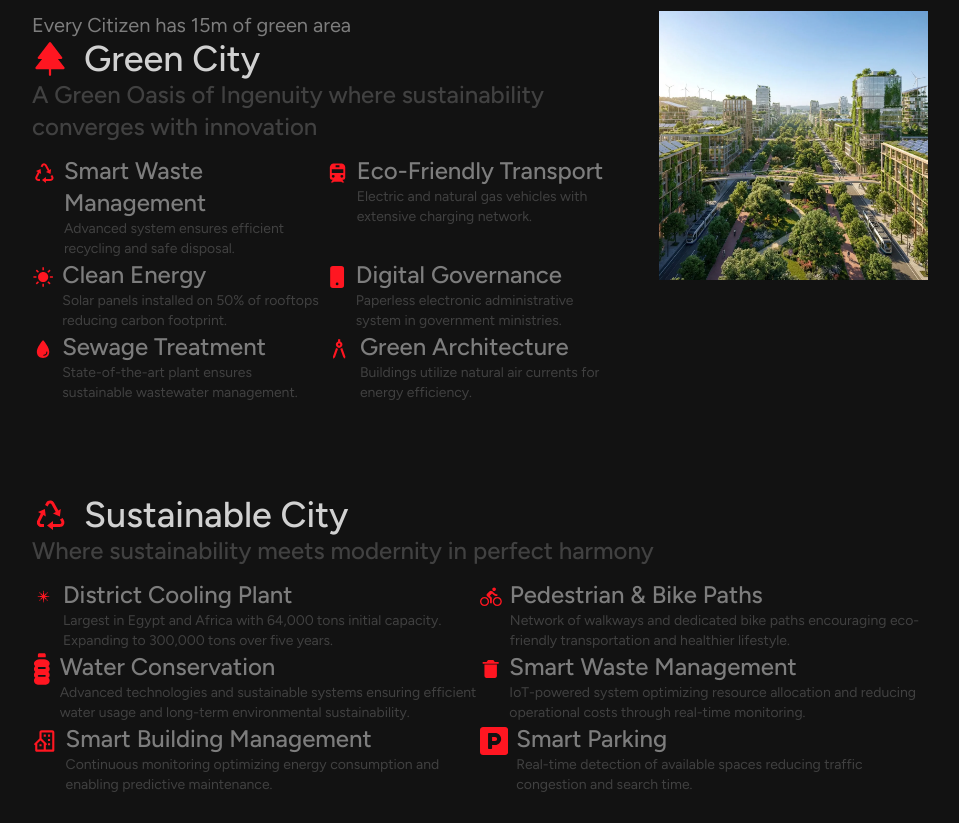
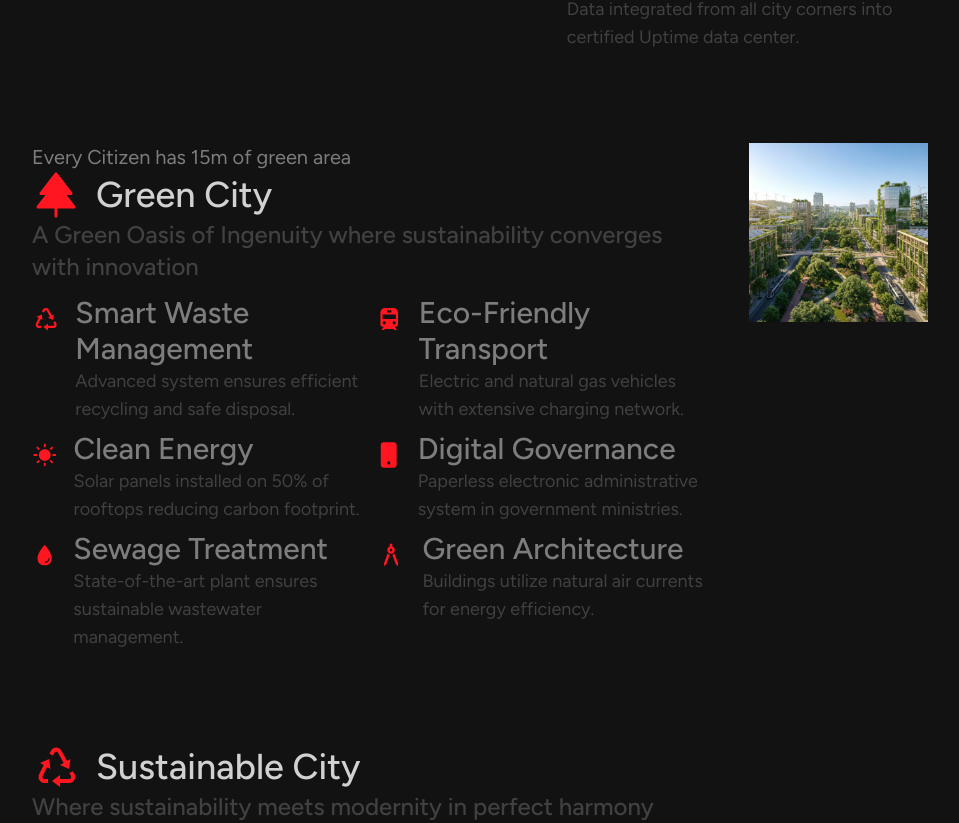
Before and after one commit to omaremadcc/ACUD, a Next.js app: page /new-capital in a window 1280 px wide. Shown: the part 2877-3700 px from the top of the page, without its empty margins (160-1119 px from the left). Built offline with nearby package versions, Linux system fonts and the light colour scheme.

Commit message:
edits in capital pillars and capital cap pages

```diff
--- a/app/Components/NewCapital/CapitalPillars.tsx
+++ b/app/Components/NewCapital/CapitalPillars.tsx
@@ -1,4 +1,4 @@
-import { FaParking, FaUniversity } from "react-icons/fa";
+import { FaParking, FaUniversity, FaWind } from "react-icons/fa";
 import SectionHeading from "../sectionHeading";
 import { AiFillSun, AiOutlineWifi } from "react-icons/ai";
 import {
@@ -42,7 +42,7 @@ export default function CapitalPillars() {
             Where innovation and technology create a truly smart and connected
             urban experience
           </h6>
-          <ul className="my-3">
+          <ul className="my-3 space-y-2">
             <PillarItem
               Icon={AiOutlineWifi}
               title="Connectivity"
@@ -65,21 +65,21 @@ export default function CapitalPillars() {
         <img
           src="/capital/2.webp"
           alt="New Capital"
-          className="md:max-w-[30%]"
+          className="md:max-w-[20%]"
         />
         <div>
           <span className="text-semi-muted-text text-xl">
             Every Citizen has 15m of green area
           </span>
           <div className="flex items-center gap-4">
-            <PiTreeEvergreenFill className="text-primary text-4xl" />
+            <PiTreeEvergreenFill className="text-primary text-5xl" />
             <h3 className="text-4xl font-medium">Green City</h3>
           </div>
           <h6 className="text-2xl font-medium text-muted-text">
             A Green Oasis of Ingenuity where sustainability converges with
             innovation
           </h6>
-          <ul className="my-3 grid grid-cols-2">
+          <ul className="my-3 grid grid-cols-2 gap-x-3 gap-y-2">
             <PillarItem
               Icon={BiRecycle}
               title="Smart Waste Management"
@@ -121,15 +121,15 @@ export default function CapitalPillars() {
         />*/}
         <div>
           <div className="flex items-center gap-4">
-            <BiRecycle className="text-primary text-4xl" />
+            <BiRecycle className="text-primary text-5xl" />
             <h3 className="text-4xl font-medium">Sustainable City</h3>
           </div>
           <h6 className="text-2xl font-medium text-muted-text">
             Where sustainability meets modernity in perfect harmony
           </h6>
-          <ul className="my-3 grid grid-cols-2">
+          <ul className="my-3 grid grid-cols-2 gap-x-3 gap-y-1">
             <PillarItem
-              Icon={WiSnowflakeCold}
+              Icon={FaWind}
               title="District Cooling Plant"
               description="Largest in Egypt and Africa with 64,000 tons initial capacity. Expanding to 300,000 tons over five years."
             />
@@ -169,13 +169,13 @@ export default function CapitalPillars() {
         />
         <div>
           <div className="flex items-center gap-4">
-            <FaRoad className="text-primary text-4xl" />
+            <FaRoad className="text-primary text-5xl" />
             <h3 className="text-4xl font-medium">Connected City</h3>
           </div>
           <h6 className="text-2xl font-medium text-muted-text">
             Where connectivity meets sustainability in seamless fusion
           </h6>
-          <ul className="my-3">
+          <ul className="my-3 space-y-2">
             <PillarItem
               Icon={BsPersonWalking}
               title="Pedestrian Walkways"
@@ -205,13 +205,13 @@ interface PillarItemProps {
 
 function PillarItem({ Icon, title, description }: PillarItemProps) {
   return (
-    <li className="flex gap-2 items-start">
-      <Icon className="text-primary text-4xl" />
+    <li className="flex gap-4 items-start">
+      <Icon className="text-primary text-5xl" />
       <div>
-        <span className="text-2xl text-semi-muted-text font-medium">
+        <span className="text-3xl text-semi-muted-text font-medium">
           {title}
         </span>
-        <p className="text-sm text-muted-text">{description}</p>
+        <p className="text-lg text-muted-text">{description}</p>
       </div>
     </li>
   );
--- a/app/Components/NewCapital/NewCapitalCap.tsx
+++ b/app/Components/NewCapital/NewCapitalCap.tsx
@@ -12,17 +12,17 @@ export default function NewCapitalCap() {
           }
           className="font-medium text-5xl py-2 underline w-fit"
         >
-          <SlideUpText once duration={2} delayStep={0.04}>
+          <SlideUpText once duration={0.6} delayStep={0.04}>
             New Capital Cap
           </SlideUpText>
         </Link005>
         <h5 className="text-semi-muted-text text-2xl">
           <SlideUpText
             once
-            duration={1}
+            duration={0.6}
             delayStep={0.02}
             mode="word"
-            delay={0.8}
+            delay={0.4}
           >
             Introducing a safe, smart, green & sustainable transportation way.
           </SlideUpText>
@@ -30,10 +30,10 @@ export default function NewCapitalCap() {
         <p className="text-muted-text text-xl">
           <SlideUpText
             once
-            duration={1}
+            duration={0.6}
             delayStep={0.02}
             mode="word"
-            delay={1.3}
+            delay={0.6}
           >
             You are safe with us during your journey in the New Capital, as each
             taxi is equipped with internal surveillance cameras and tracking
```
